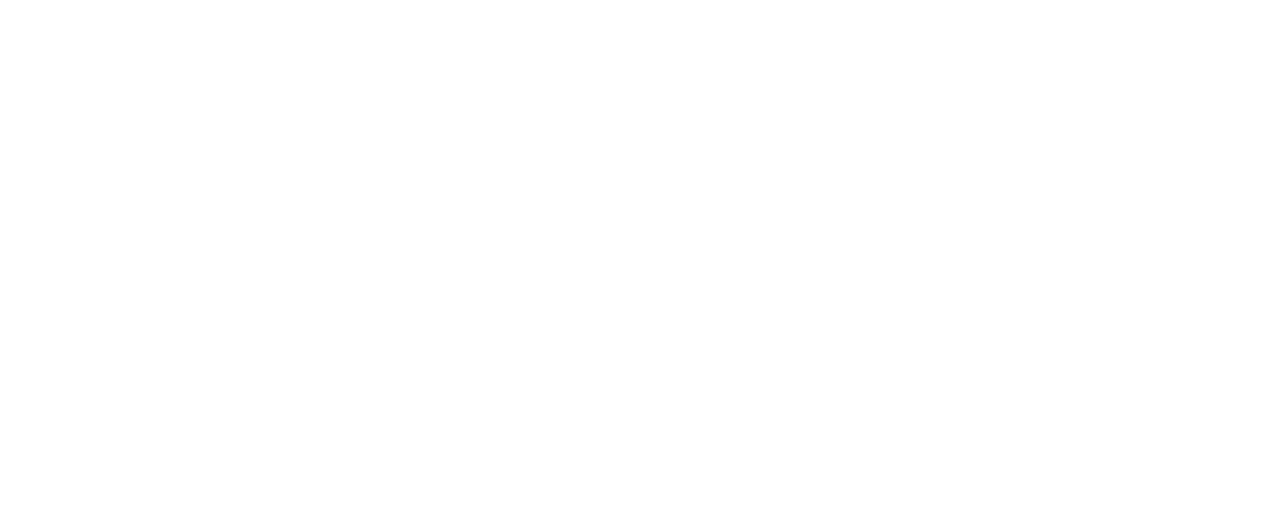
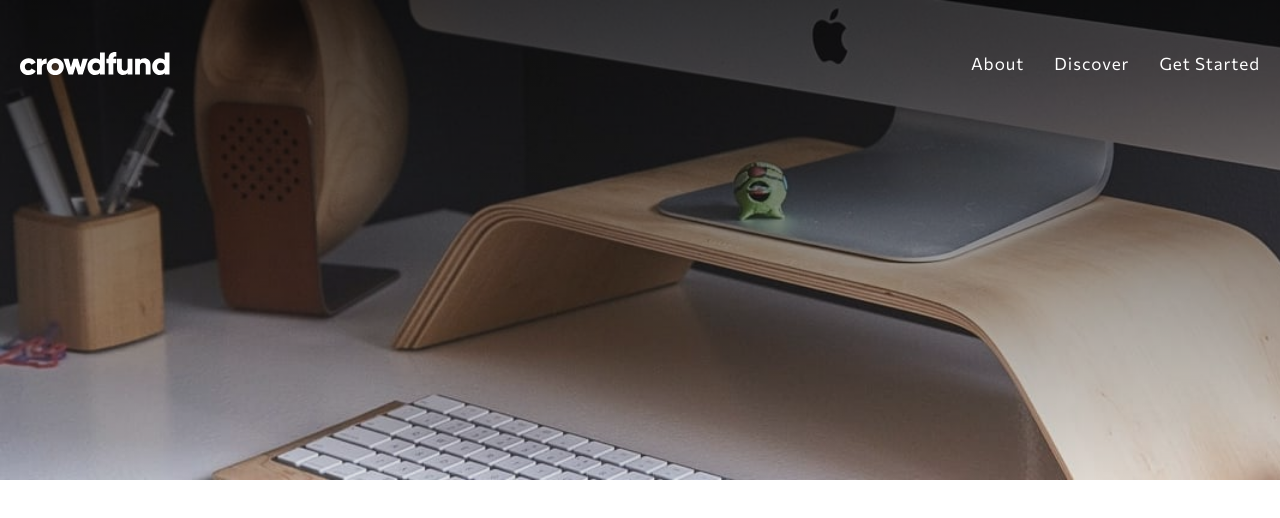
Before and after one commit to freetart/FEM-crowdfunding-product-page, a React (Create React App) app: page / in a window 1280 px wide. Shown: the top 518 px of the page. Built offline with nearby package versions, Linux system fonts and the light colour scheme.

Commit message:
created header

```diff
--- a/src/App.js
+++ b/src/App.js
@@ -1,9 +1,11 @@
 import Globals from "./abstracts/Globals";
+import Header from "./components/Header";
 
 const App = () => {
   return (
     <>
       <Globals />
+      <Header />
     </>
   );
 };
--- a/src/abstracts/Mixins.js
+++ b/src/abstracts/Mixins.js
@@ -7,13 +7,13 @@
 `;
 
 const headingStyles = css`
-  font-weight: 400;
+  font-weight: 700;
   letter-spacing: 0.1rem;
   line-height: 1.3;
 `;
 
 const textStyles = css`
-  font-weight: 700;
+  font-weight: 400;
   letter-spacing: 0.1rem;
   line-height: 1.6;
 `;
--- /dev/null
+++ b/src/components/Header.js
@@ -0,0 +1,21 @@
+import styled from "styled-components";
+import Navbar from "./Navbar";
+import bg from "../images/image-hero-desktop.jpg";
+
+const Container = styled.div`
+  background: linear-gradient(rgba(0, 0, 0, 0.7), rgba(0, 0, 0, 0.1)),
+    url(${bg}) left center/cover no-repeat;
+  height: 60vh;
+`;
+
+const Header = () => {
+  return (
+    <header>
+      <Container>
+        <Navbar />
+      </Container>
+    </header>
+  );
+};
+
+export default Header;
--- /dev/null
+++ b/src/components/NavLink.js
@@ -0,0 +1,40 @@
+import styled from "styled-components";
+import { textStyles } from "../abstracts/Mixins";
+
+const Container = styled.li`
+  .nav-link {
+    ${textStyles}
+    color: var(--white);
+    font-size: var(--xxs);
+    position: relative;
+
+    &::before {
+      content: "";
+      height: 0.2rem;
+      width: 100%;
+      position: absolute;
+      background-color: var(--white);
+      bottom: -0.5rem;
+      transform: scale(0);
+      transform-origin: center;
+      transition: var(--mainTransition);
+    }
+
+    &:hover::before,
+    &:focus::before {
+      transform: scale(1);
+    }
+  }
+`;
+
+const NavLink = ({ text }) => {
+  return (
+    <Container>
+      <a href="#!" className="nav-link">
+        {text}
+      </a>
+    </Container>
+  );
+};
+
+export default NavLink;
--- /dev/null
+++ b/src/components/Navbar.js
@@ -0,0 +1,38 @@
+import styled from "styled-components";
+import NavLink from "./NavLink";
+import { maxWidthLg } from "../abstracts/Mixins";
+import logo from "../images/logo.svg";
+
+const Container = styled.div`
+  ${maxWidthLg}
+  display: flex;
+  align-items: center;
+  justify-content: space-between;
+  padding: 5rem 2rem;
+
+  .nav-logo {
+    width: 15rem;
+  }
+
+  .nav-list {
+    display: flex;
+    gap: 3rem;
+  }
+`;
+
+const Navbar = () => {
+  return (
+    <nav>
+      <Container>
+        <img src={logo} alt="crowdfund logo" class="nav-logo" />
+        <ul className="nav-list">
+          <NavLink text="About" />
+          <NavLink text="Discover" />
+          <NavLink text="Get Started" />
+        </ul>
+      </Container>
+    </nav>
+  );
+};
+
+export default Navbar;
```
